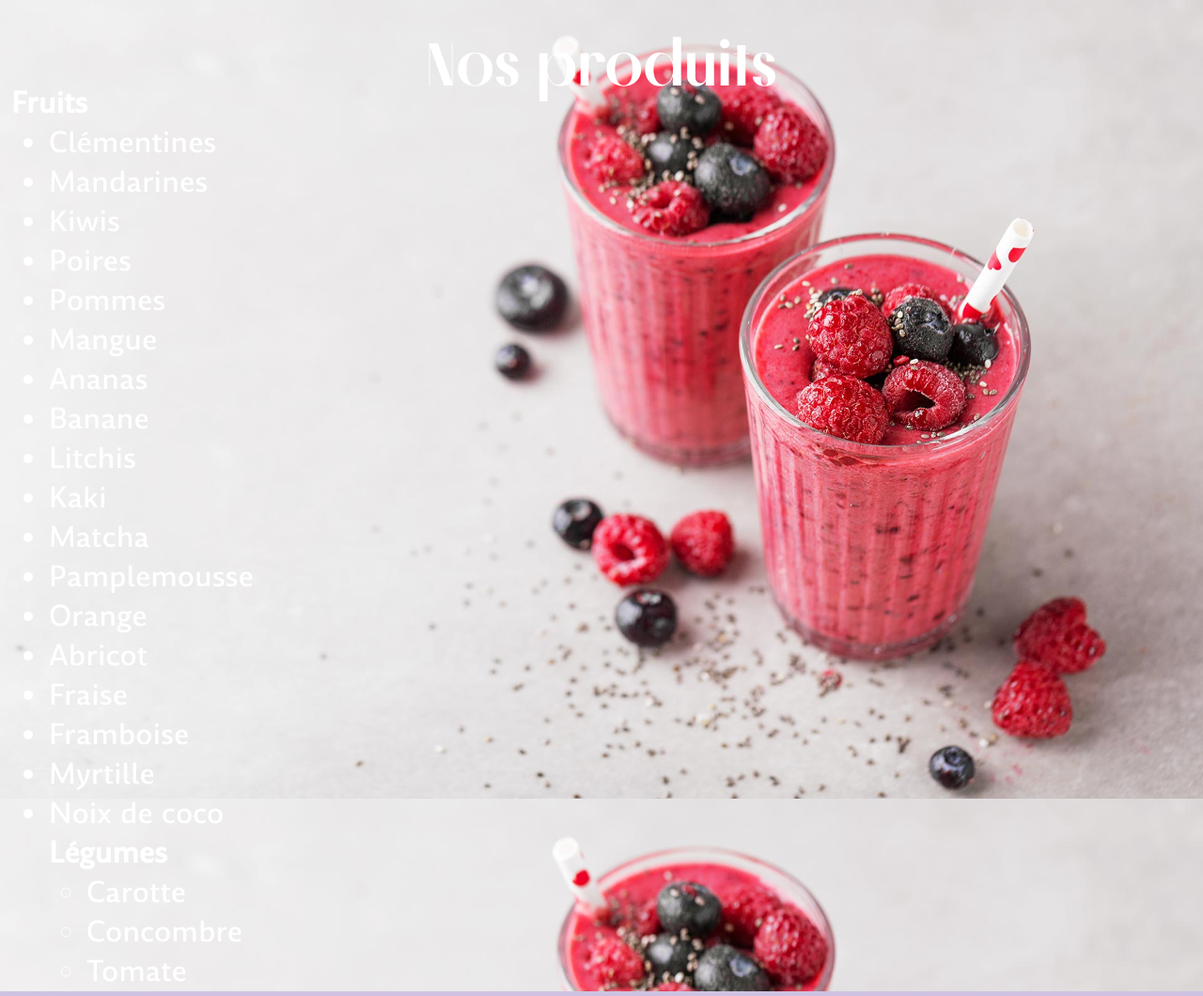
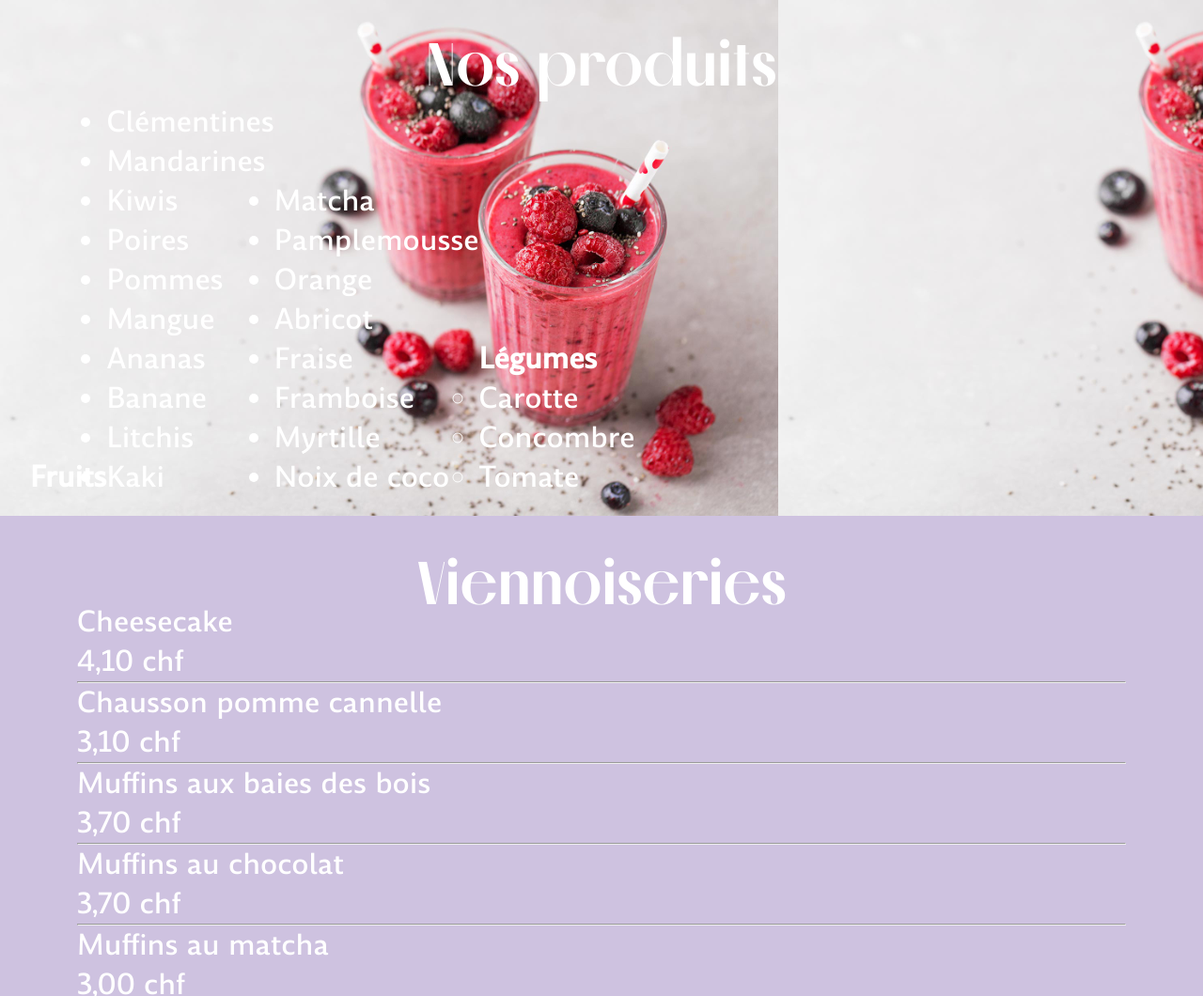
Before and after one commit to GiuliaCariulo/smoothcafe, a website built with Parcel: page src/index.html in a window 1280 px wide. Shown: the part 2331-3391 px from the top of the page at 94% size. Built offline with nearby package versions, Linux system fonts and the light colour scheme.

Commit message:
try to arrange ul menu

```diff
--- a/src/index.html
+++ b/src/index.html
@@ -81,8 +81,9 @@
               <div class="row menu-1">
                 <div class="col-12"><h3>Nos produits</h3></div>
                 <div class="col-sm-3 col-12">
-                  <h4>Fruits</h4>
-                  <ul>
+                  <div class="products">
+                    <h4>Fruits</h4>
+                  <ul class="first-collumn">
                     <li>Clémentines</li>
                     <li>Mandarines</li>
                     <li>Kiwis</li>
@@ -93,6 +94,8 @@
                     <li>Banane</li>
                     <li>Litchis</li>
                     <li>Kaki</li>
+                  </ul>
+                  <ul class="second-collumn">
                     <li>Matcha</li>
                     <li>Pamplemousse</li>
                     <li>Orange</li>
@@ -101,12 +104,15 @@
                     <li>Framboise</li>
                     <li>Myrtille</li>
                     <li>Noix de coco</li>
+                  </ul>
+                  <ul class="third-collumn">
                   <h4>Légumes</h4>
                   <ul>
                     <li>Carotte</li>
                     <li>Concombre</li>
                     <li>Tomate</li>
                   </ul>
+                  </div>
                 </div>
               </div>
             </div>
--- a/src/scss/main.scss
+++ b/src/scss/main.scss
@@ -141,14 +141,6 @@ section {
   margin-bottom: 140px;
 }
 
-ul {
-  margin-left: 40px;
-}
-
-.section-menu li::marker {
-  list-style-type: none;
-}
-
 .logo-presentation {
   height: 240px;
   padding: 20px;
@@ -178,3 +170,15 @@ ul {
   background-image: url(../img/smoothies.png);
   background-size: contain;
 }
+
+.products {
+  display: flex;
+  flex-direction: row;
+  justify-content: space-around;
+  align-items: flex-end;
+  padding: 20px;
+}
+
+.products li::marker {
+  list-style-type: none;
+}
```
